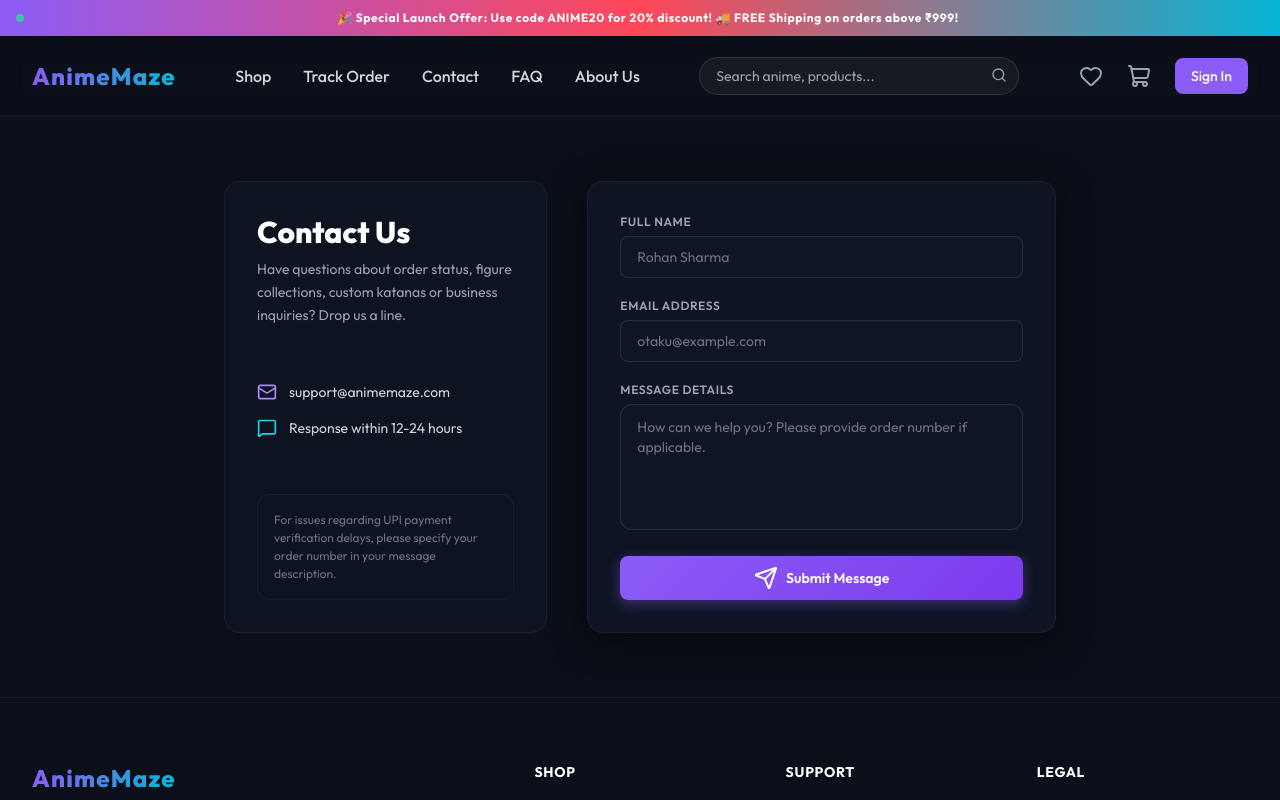
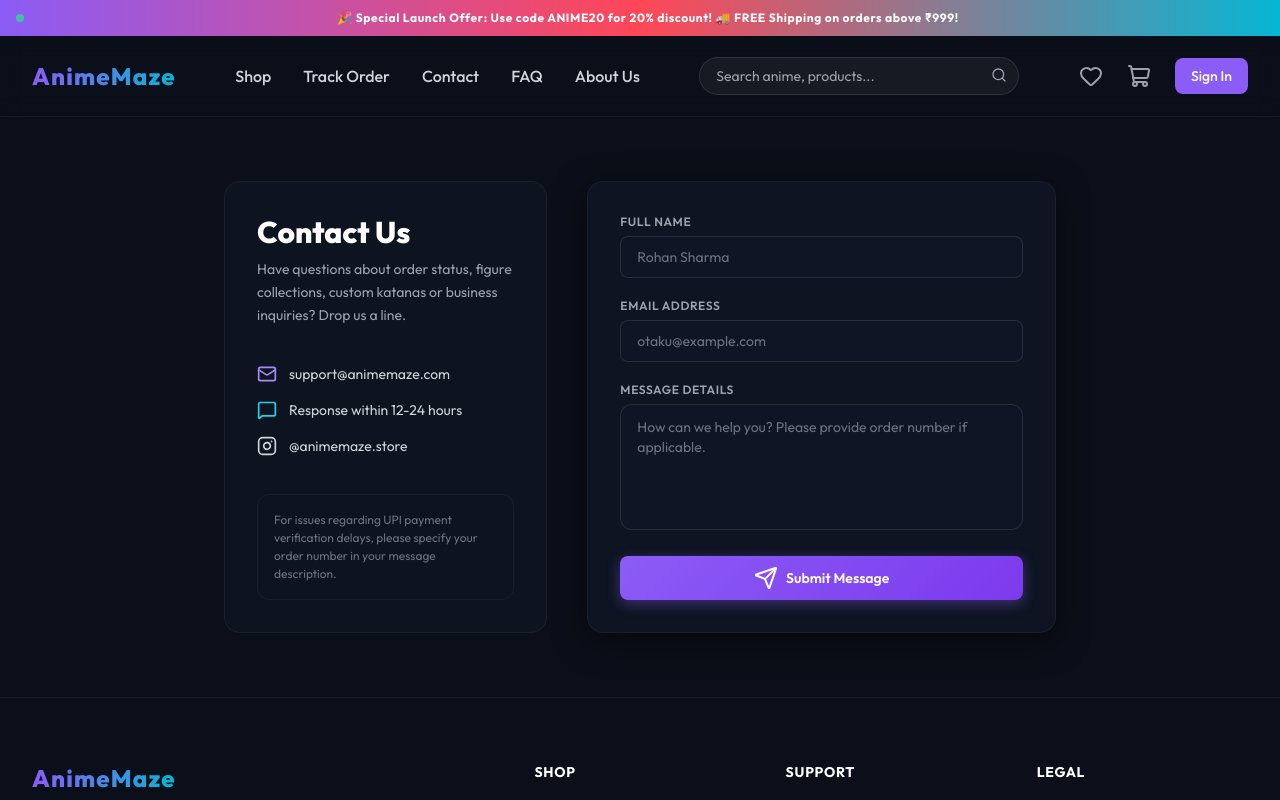
Before and after one commit to animemazestore-cpu/ANIMEMAZE, a React (Vite) app: page /contact in a window 1280 px wide. Shown: the top 800 px of the page. Built offline with nearby package versions, Linux system fonts and the light colour scheme.

Commit message:
fix: replace invalid Instagram lucide import with inline SVG

```diff
--- a/src/pages/Contact.tsx
+++ b/src/pages/Contact.tsx
@@ -3,6 +3,15 @@
 import { Button } from '../components/common/Button';
 import { Input } from '../components/common/Input';
 import { Mail, MessageSquare, Send, Check } from 'lucide-react';
+
+// Inline Instagram SVG (not available in this version of lucide-react)
+const InstagramIcon = () => (
+  <svg xmlns="http://www.w3.org/2000/svg" width="20" height="20" viewBox="0 0 24 24" fill="none" stroke="currentColor" strokeWidth="2" strokeLinecap="round" strokeLinejoin="round">
+    <rect x="2" y="2" width="20" height="20" rx="5" ry="5"/>
+    <path d="M16 11.37A4 4 0 1 1 12.63 8 4 4 0 0 1 16 11.37z"/>
+    <line x1="17.5" y1="6.5" x2="17.51" y2="6.5"/>
+  </svg>
+);
 
 export const Contact: React.FC = () => {
   const [name, setName] = useState('');
@@ -61,6 +70,15 @@
               <MessageSquare className="h-5 w-5 text-secondary-light" />
               <span>Response within 12-24 hours</span>
             </div>
+            <a
+              href="https://www.instagram.com/animemaze.store"
+              target="_blank"
+              rel="noopener noreferrer"
+              className="flex items-center space-x-3 text-sm text-gray-300 hover:text-pink-400 transition-colors group"
+            >
+              <InstagramIcon />
+              <span>@animemaze.store</span>
+            </a>
           </div>
 
           <div className="p-4 bg-white/2 border border-white/5 rounded-xl text-xs text-gray-500 leading-normal">
```
